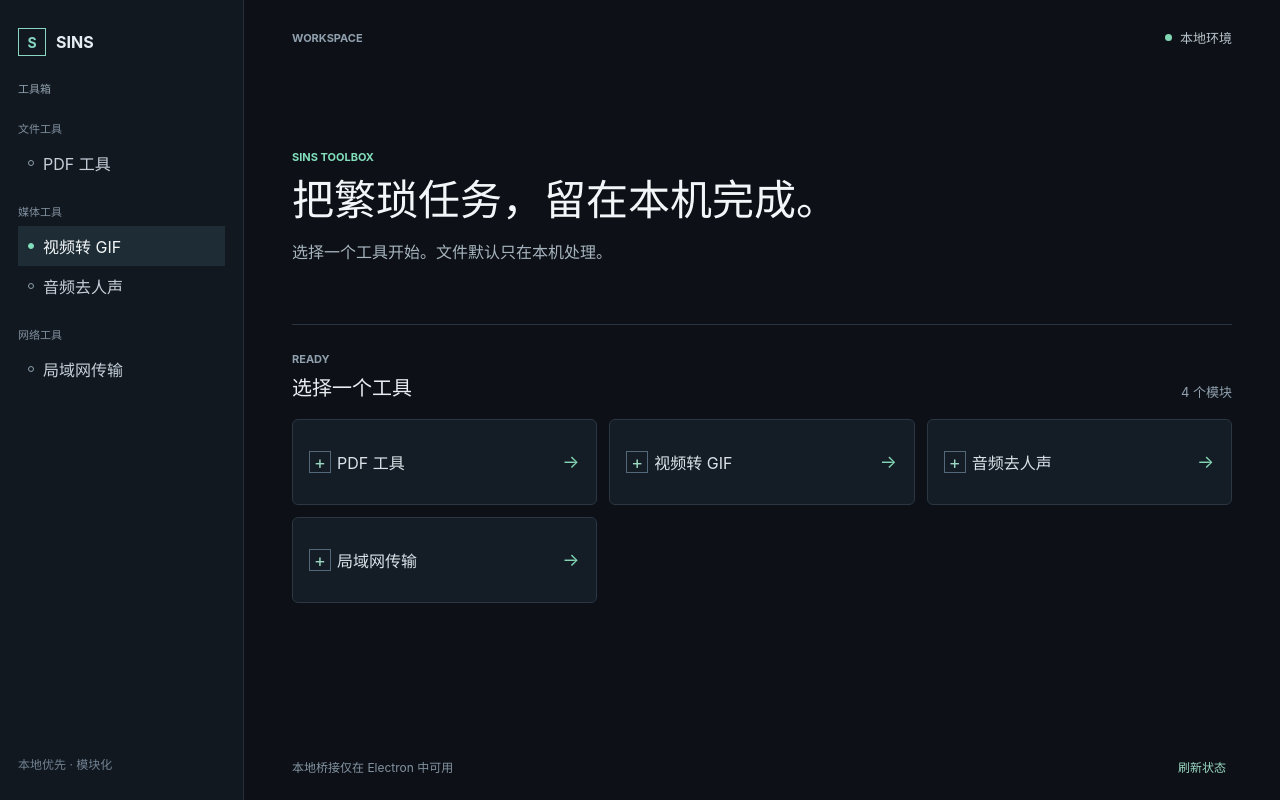
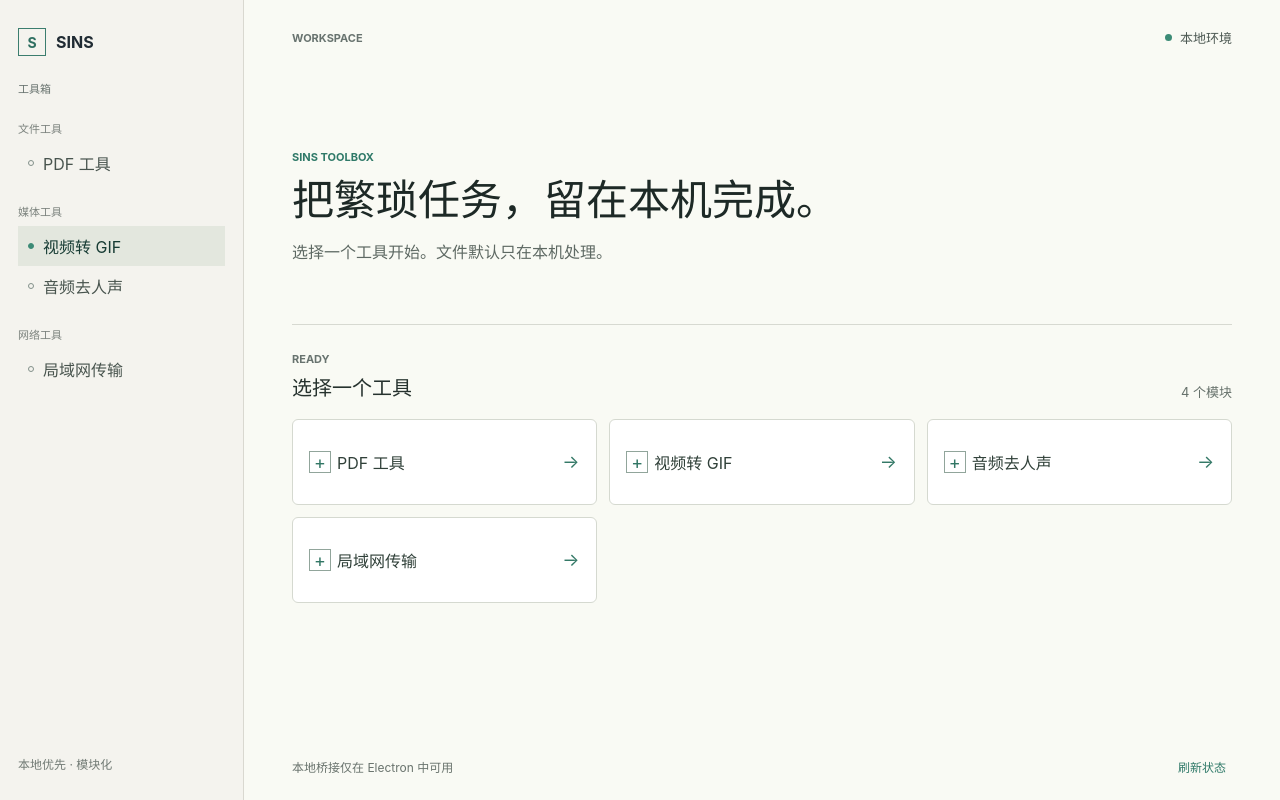
Before and after one commit to Haoskyfog/SINS, a React (Vite) app in the folder apps/desktop/: page / in a window 1280 px wide. Built offline with nearby package versions, Linux system fonts and the light colour scheme.

Commit message:
调整主页背景颜色

```diff
--- a/apps/desktop/src/renderer/app/app.css
+++ b/apps/desktop/src/renderer/app/app.css
@@ -1,6 +1,6 @@
 :root {
-  color: #e8edf3;
-  background: #0d1117;
+  color: #1f2933;
+  background: #f9faf4;
   font-family: Inter, ui-sans-serif, system-ui, -apple-system, BlinkMacSystemFont, "Segoe UI", sans-serif;
   font-synthesis: none;
   text-rendering: optimizeLegibility;
@@ -25,42 +25,42 @@ button { cursor: pointer; }
   flex-direction: column;
   gap: 24px;
   padding: 28px 18px;
-  border-right: 1px solid #26303b;
-  background: #111820;
+  border-right: 1px solid #d9d8d0;
+  background: #f4f3ee;
 }
 
-.brand { display: flex; align-items: center; gap: 10px; font-weight: 700; letter-spacing: 0; }
-.brand-mark { display: grid; place-items: center; width: 28px; height: 28px; border: 1px solid #87d6c2; color: #87d6c2; font-size: 14px; }
-.sidebar-label, .eyebrow { color: #90a0ae; font-size: 11px; font-weight: 700; letter-spacing: 0; text-transform: uppercase; }
+.brand { display: flex; align-items: center; gap: 10px; color: #202b33; font-weight: 700; letter-spacing: 0; }
+.brand-mark { display: grid; place-items: center; width: 28px; height: 28px; border: 1px solid #3b7d6e; color: #2f6f61; font-size: 14px; }
+.sidebar-label, .eyebrow { color: #68736f; font-size: 11px; font-weight: 700; letter-spacing: 0; text-transform: uppercase; }
 .tool-group { margin-bottom: 20px; }
-.tool-group h2 { margin: 0 0 7px; color: #80909f; font-size: 11px; font-weight: 600; }
-.tool-item { display: flex; align-items: center; gap: 9px; width: 100%; padding: 8px 10px; border: 0; color: #c7d0d9; background: transparent; text-align: left; }
-.tool-item:hover, .tool-item.active { background: #1e2c35; color: #f4f7f8; }
-.tool-dot { width: 6px; height: 6px; border: 1px solid #8da0ac; border-radius: 50%; }
-.tool-item.active .tool-dot { border-color: #82dfbc; background: #82dfbc; }
-.sidebar-footer { margin-top: auto; color: #718191; font-size: 12px; }
+.tool-group h2 { margin: 0 0 7px; color: #7b827d; font-size: 11px; font-weight: 600; }
+.tool-item { display: flex; align-items: center; gap: 9px; width: 100%; padding: 8px 10px; border: 0; color: #48544e; background: transparent; text-align: left; }
+.tool-item:hover, .tool-item.active { background: #e3e7de; color: #173c34; }
+.tool-dot { width: 6px; height: 6px; border: 1px solid #82908a; border-radius: 50%; }
+.tool-item.active .tool-dot { border-color: #3c8b76; background: #3c8b76; }
+.sidebar-footer { margin-top: auto; color: #717a74; font-size: 12px; }
 
-.content { display: flex; min-width: 0; flex-direction: column; padding: 28px 48px 24px; background: #0d1117; }
-.topbar { display: flex; align-items: center; gap: 8px; color: #b6c1ca; font-size: 13px; }
+.content { display: flex; min-width: 0; flex-direction: column; padding: 28px 48px 24px; background: #f9faf4; }
+.topbar { display: flex; align-items: center; gap: 8px; color: #4d5953; font-size: 13px; }
 .topbar .eyebrow { margin-right: auto; }
-.status-dot { width: 7px; height: 7px; border-radius: 50%; background: #80d6b2; }
+.status-dot { width: 7px; height: 7px; border-radius: 50%; background: #3c8b76; }
 .hero { max-width: 760px; padding: 92px 0 58px; }
-.hero .eyebrow { color: #82dfbc; }
-.hero h1 { max-width: 620px; margin: 12px 0 16px; color: #f2f6f8; font-size: 42px; font-weight: 650; line-height: 1.15; letter-spacing: 0; }
-.hero-copy { margin: 0; color: #a7b4be; font-size: 16px; line-height: 1.6; }
+.hero .eyebrow { color: #2f7968; }
+.hero h1 { max-width: 620px; margin: 12px 0 16px; color: #1d2926; font-size: 42px; font-weight: 650; line-height: 1.15; letter-spacing: 0; }
+.hero-copy { margin: 0; color: #5e6963; font-size: 16px; line-height: 1.6; }
 
-.workspace-panel { border-top: 1px solid #2a3540; padding-top: 22px; }
+.workspace-panel { border-top: 1px solid #d7d9d1; padding-top: 22px; }
 .panel-heading { display: flex; align-items: end; justify-content: space-between; gap: 20px; margin-bottom: 18px; }
-.panel-heading h2 { margin: 5px 0 0; color: #e8edf2; font-size: 20px; font-weight: 600; }
-.panel-count { color: #90a0ae; font-size: 13px; }
+.panel-heading h2 { margin: 5px 0 0; color: #26322e; font-size: 20px; font-weight: 600; }
+.panel-count { color: #66716b; font-size: 13px; }
 .tool-grid { display: grid; grid-template-columns: repeat(3, minmax(0, 1fr)); gap: 12px; }
-.tool-card { display: grid; grid-template-columns: 28px 1fr 18px; align-items: center; min-height: 86px; padding: 16px; border: 1px solid #2b3742; border-radius: 6px; color: #dbe3e9; background: #141c25; text-align: left; }
-.tool-card:hover { border-color: #5e9284; background: #18242b; }
-.card-icon { display: grid; place-items: center; width: 22px; height: 22px; border: 1px solid #536878; color: #9ad8c1; font-size: 18px; }
-.arrow { color: #83d5b4; font-size: 18px; }
-.app-footer { display: flex; align-items: center; justify-content: space-between; gap: 20px; margin-top: auto; padding-top: 36px; color: #8393a1; font-size: 12px; }
-.text-button { border: 0; color: #9ad8c1; background: transparent; }
-.text-button:hover { color: #d8f6ea; }
+.tool-card { display: grid; grid-template-columns: 28px 1fr 18px; align-items: center; min-height: 86px; padding: 16px; border: 1px solid #d5d9d0; border-radius: 6px; color: #304039; background: #ffffff; text-align: left; }
+.tool-card:hover { border-color: #76a595; background: #f1f6f0; }
+.card-icon { display: grid; place-items: center; width: 22px; height: 22px; border: 1px solid #91a59b; color: #317664; font-size: 18px; }
+.arrow { color: #347967; font-size: 18px; }
+.app-footer { display: flex; align-items: center; justify-content: space-between; gap: 20px; margin-top: auto; padding-top: 36px; color: #69736d; font-size: 12px; }
+.text-button { border: 0; color: #2f7968; background: transparent; }
+.text-button:hover { color: #174d40; }
 
 @media (max-width: 1060px) {
   .content { padding: 24px 30px; }
```
